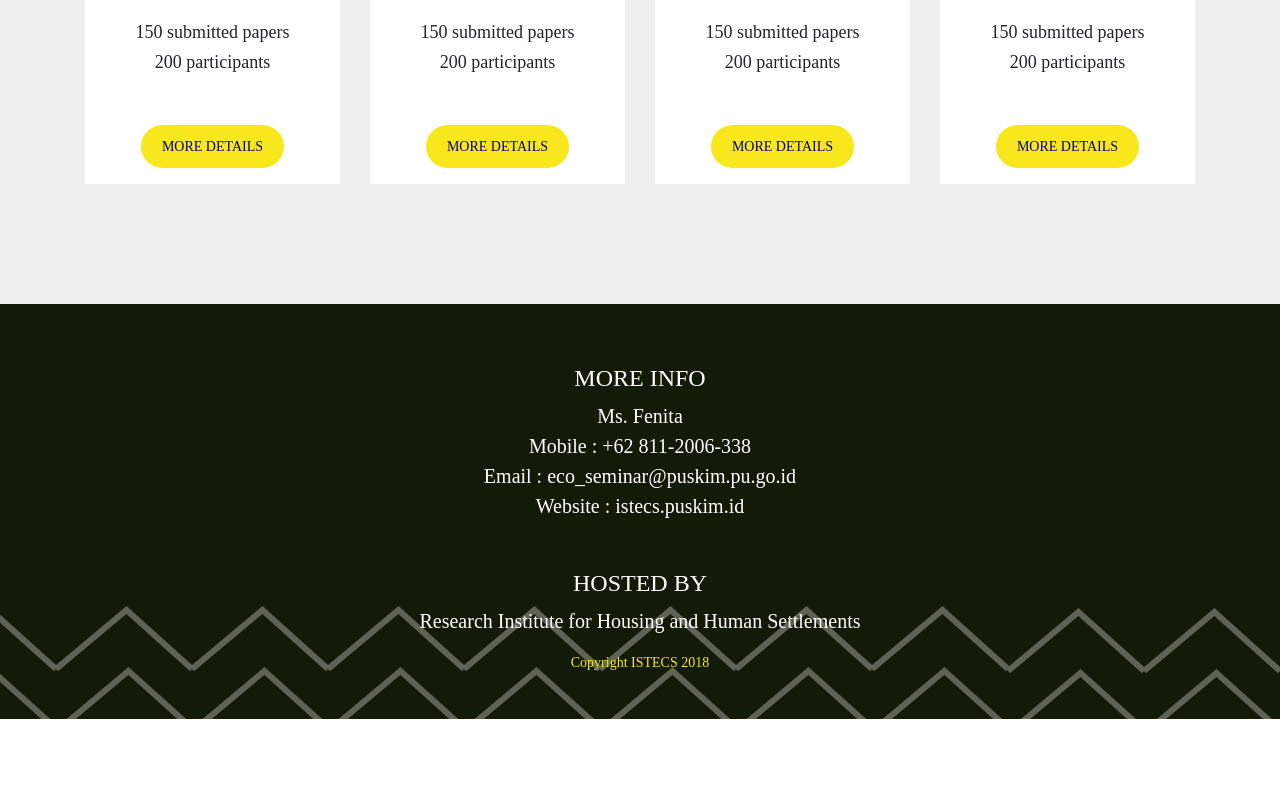
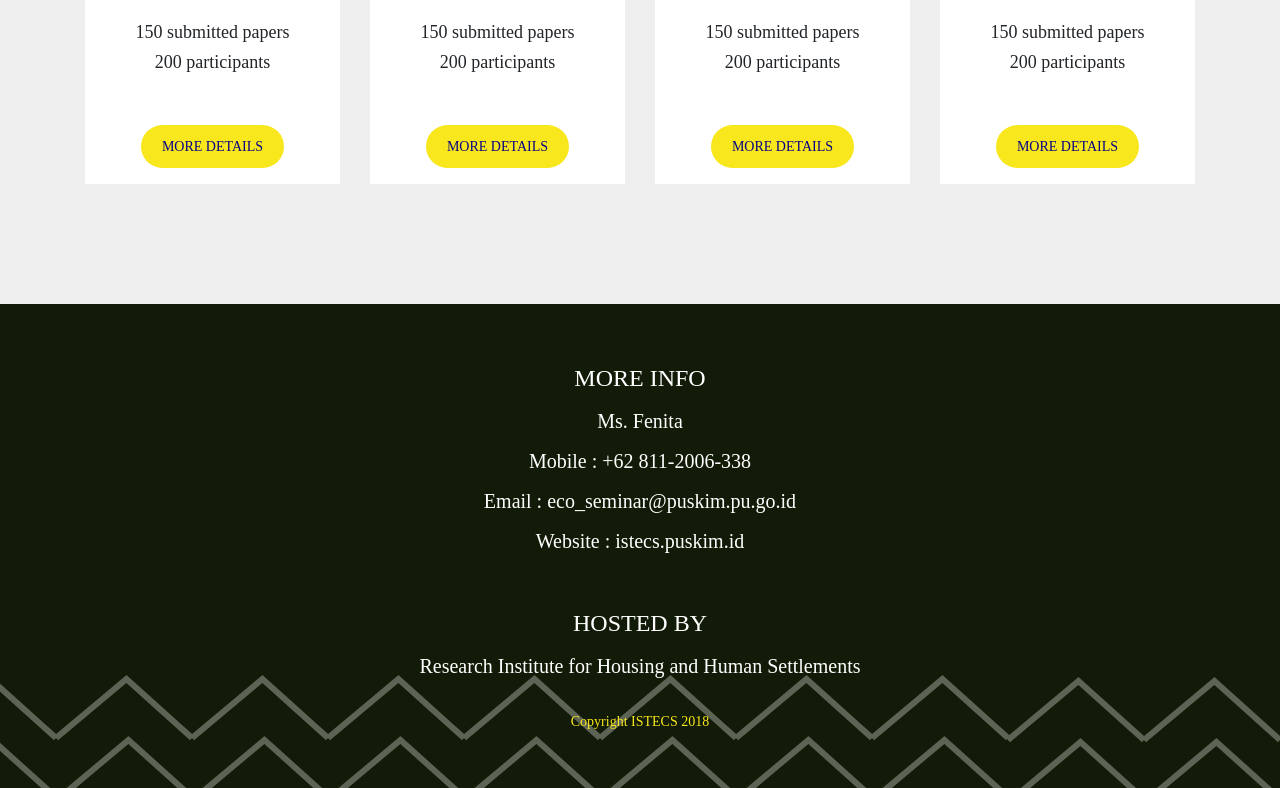
Before and after one commit to maulidiyah-nur/ISTEcS, a website: page app/index.html in a window 1280 px wide. Shown: the part 3291-4079 px from the top of the page. Before the commit the page ends 4010 px from the top, so only its background shows below. Drawn offline with Linux system fonts and the light colour scheme; a web font is replaced by a local one.

Commit message:
update minor details

```diff
--- a/app/scss/footer.scss
+++ b/app/scss/footer.scss
@@ -6,7 +6,7 @@
     padding-top: 60px;
     padding-bottom: 30px;
     color: $white;
-
+    line-height: 40px;
     p{
         font-family: 'Ubuntu-Regular';
         font-size: 20px;
```
Also changed, not shown: app/css/styles.css.
